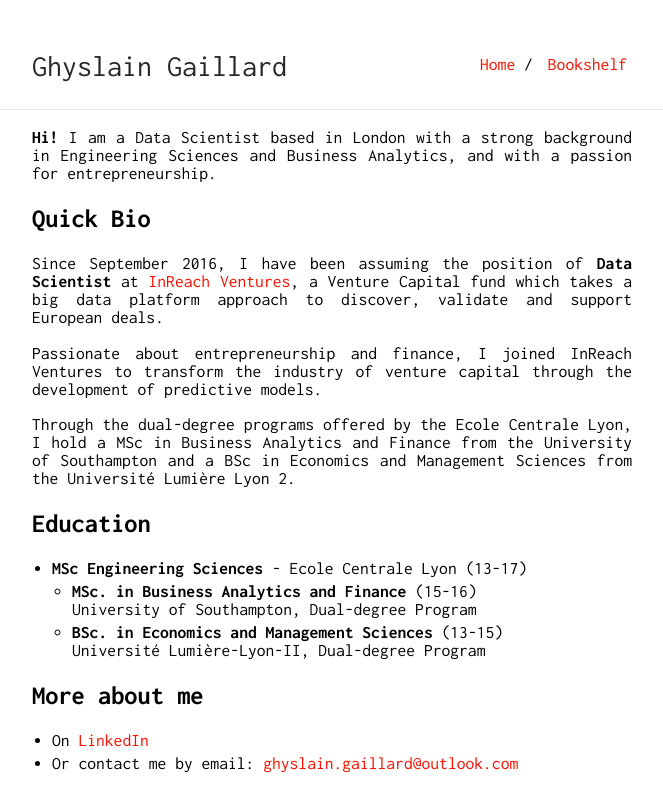
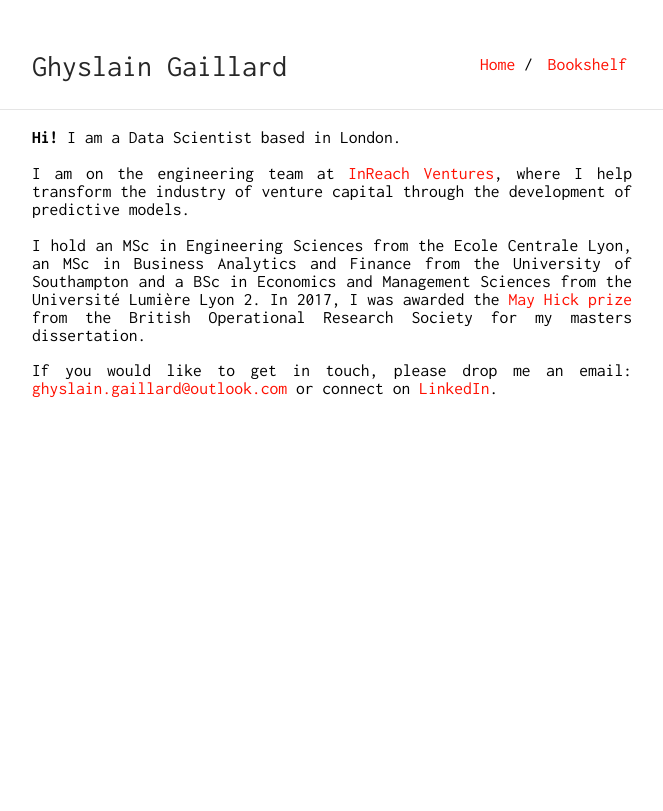
Before and after one commit to ghyslain/ghyslain.me, a Jekyll site: the page built from index.md, in a window 1280 px wide. Shown: the top 811 px of the page, without its empty margins (308-971 px from the left). Built offline with Jekyll 4.4.1, drawn with Linux system fonts in a browser that asks for light colours.

Commit message:
change ålighter

```diff
--- a/index.md
+++ b/index.md
@@ -5,25 +5,10 @@ title: Home - Ghyslain Gaillard
 
 ---
 
-**Hi!** I am a Data Scientist based in London with a strong background in Engineering Sciences and Business Analytics, and with a passion for entrepreneurship.
+**Hi!** I am a Data Scientist based in London.
 
-## Quick Bio
+I am on the engineering team at [InReach Ventures](http://www.inreachventures.com/), where I help transform the industry of venture capital through the development of predictive models.
 
-Since September 2016, I have been assuming the position of **Data Scientist** at [InReach Ventures](http://www.inreachventures.com/), a Venture Capital fund which takes a big data platform approach to discover, validate and support European deals.
+I hold an MSc in Engineering Sciences from the Ecole Centrale Lyon, an MSc in Business Analytics and Finance from the University of Southampton and a BSc in Economics and Management Sciences from the Université Lumière Lyon 2. In 2017, I was awarded the [May Hick prize](http://www.theorsociety.com/Pages/Awards/May.aspx) from the British Operational Research Society for my masters dissertation.
 
-Passionate about entrepreneurship and finance, I joined InReach Ventures to transform the industry of venture capital through the development of predictive models.
-
-Through the dual-degree programs offered by the Ecole Centrale Lyon, I hold a MSc in Business Analytics and Finance from the University of Southampton and a BSc in Economics and Management Sciences from the Université Lumière Lyon 2.
-
-## Education
-
-* **MSc Engineering Sciences** - Ecole Centrale Lyon (13-17)
-	- **MSc. in Business Analytics and Finance**  (15-16)
-	University of Southampton, Dual-degree Program
-	- **BSc. in Economics and Management Sciences** (13-15)
-	Université Lumière-Lyon-II, Dual-degree Program
-
-## More about me
-
-- On [LinkedIn](https://www.linkedin.com/in/ghyslaingaillard)
-- Or contact me by email: [ghyslain.gaillard@outlook.com](mailto:ghyslain.gaillard@outlook.com)
+If you would like to get in touch, please drop me an email: [ghyslain.gaillard@outlook.com](mailto:ghyslain.gaillard@outlook.com) or connect on [LinkedIn](https://www.linkedin.com/in/ghyslaingaillard).
```
